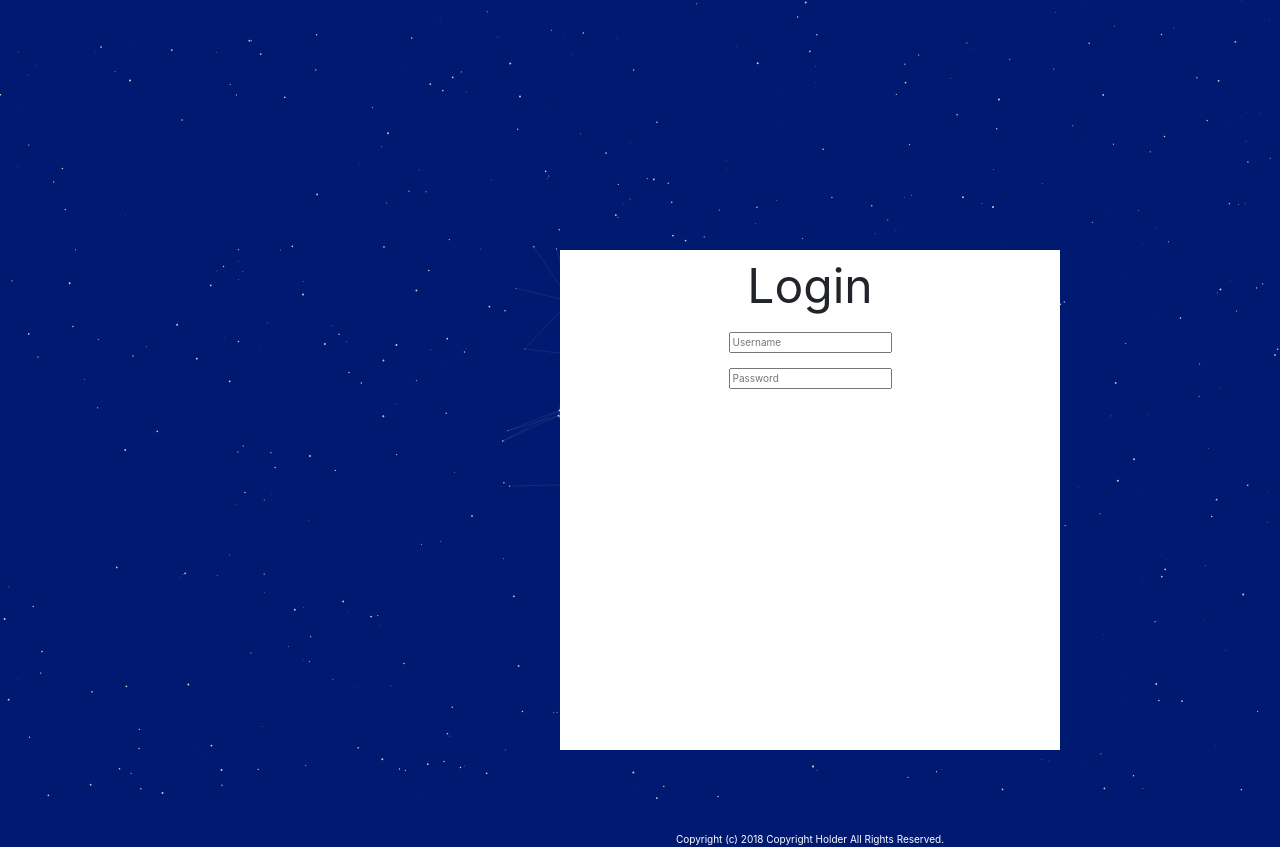
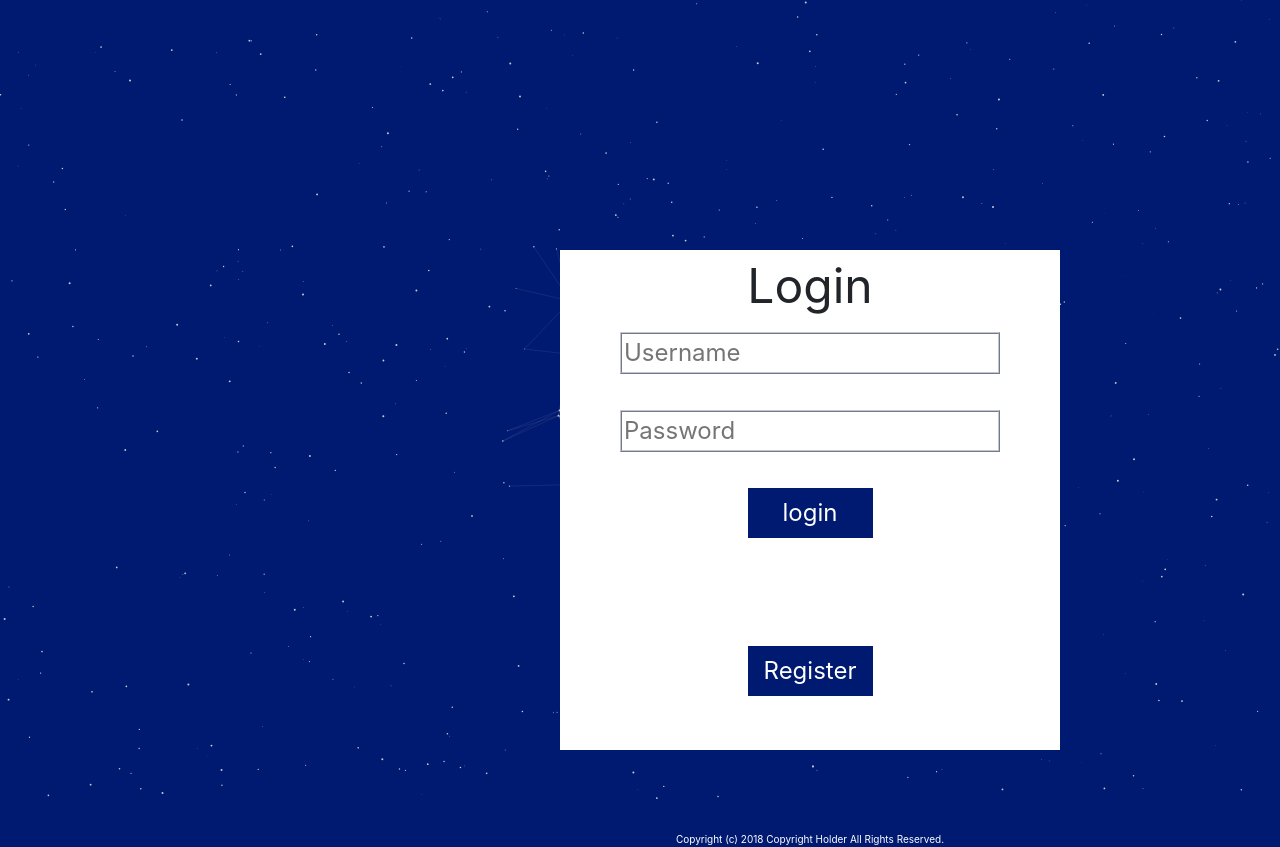
Before and after one commit to Joe-TheBro/Web-Server-Project, a PHP site: page / in a window 1280 px wide. Run offline with PHP 8.4, Linux system fonts and the light colour scheme; some libraries are stand-ins or nearby versions.

Commit message:
Added and Edited Files

```diff
--- a/insecure/index.php
+++ /dev/null
@@ -1,4 +0,0 @@
-<?php
-header('Location:https://www.betterthanbronze.ga');
-exit;
-?>
--- a/secure/index.css
+++ b/secure/index.css
@@ -33,5 +33,18 @@ canvas {
   font-size: 48px;
 }
 .login-input{
+ border-color: #c0c6d8;
+ border-style: ridge;
 
 }
+#login-button{
+  border: 0px;
+  background-color: #001a72;
+  color: White;
+  width: 125px;
+  height: 50px;
+  font-size: 24;
+}
+.landing-login-form{
+  font-size: 24px;
+}
--- a/secure/index.html
+++ b/secure/index.html
@@ -119,6 +119,10 @@
               window.onload = function() {
                   canvasDots();
               };
+            function Register(){
+              var regislocat = "https://www.betterthanbronze.ga/register.html";
+              document.location = regislocat;
+            }
         </script>
         <canvas class='connecting-dots'></canvas>
         <div class="landing-login">
@@ -126,8 +130,11 @@
             <div class="landing-login-form">
                 <form class="landing-login-form" action="login.php" method="post">
                   <input class="login-input" type="text" name="username" placeholder="Username" value=""><br><br>
-                  <input class="login-input" type="password" name="password" placeholder="Password" value="">
+                  <input class="login-input" type="password" name="password" placeholder="Password" value=""><br><br>
+                  <button id="login-button" type="button" name="submit">login</button>
                 </form>
+                <br><br><br>
+                <button id="login-button" onclick="Register()">Register</button>
             </div>
             <p style="color: White;">Copyright (c) 2018 Copyright Holder All Rights Reserved.</p>
         </div>
```
Also changed, not shown: insecure/index.html (added, +10 -0 lines), secure/register.html (added, +10 -0 lines).
